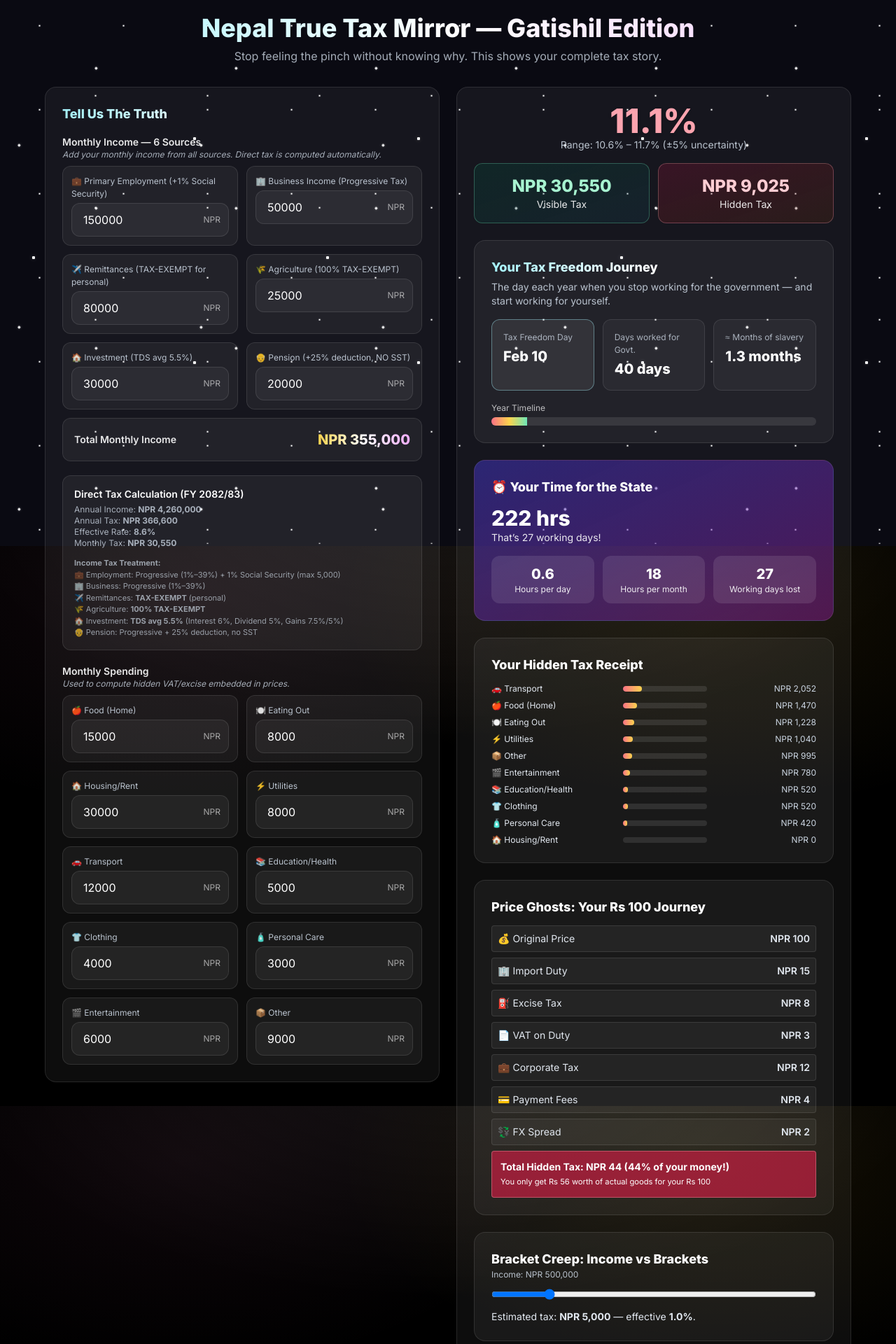
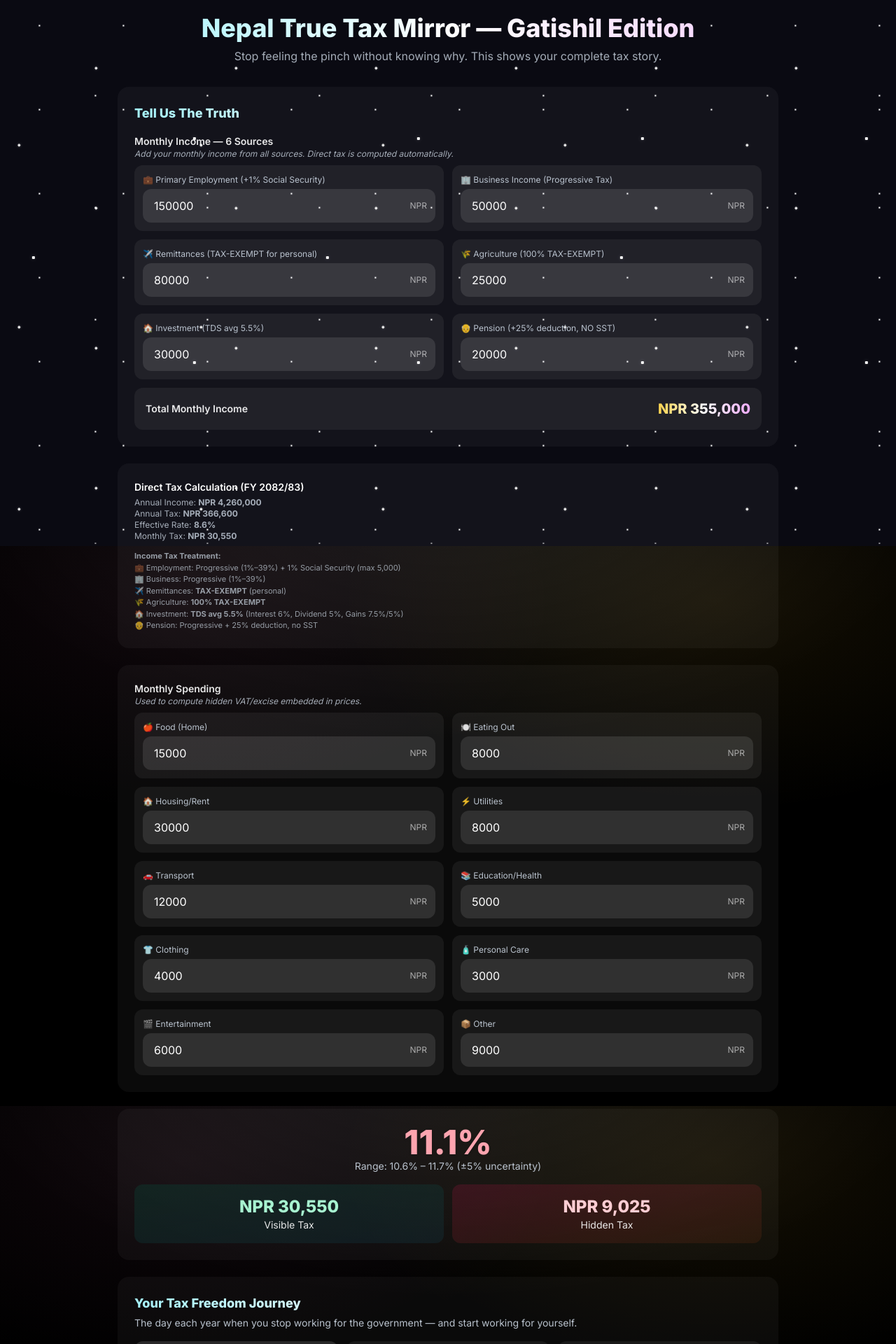
Before and after one commit to Zenslim/Gatishil, a Next.js app: page /tax/calculator in a window 1280 px wide. Shown: the part 20-1940 px from the top of the page at 70% size. Built offline with nearby package versions, Linux system fonts and the light colour scheme.

Commit message:
Update Chrome.tsx

```diff
--- a/app/tax/calculator/Chrome.tsx
+++ b/app/tax/calculator/Chrome.tsx
@@ -74,15 +74,14 @@ const EXCISE = {
 const UNCERTAINTY = 0.05 as const;
 
 const LIFETIME = {
-  currentAge: 30, // mirror assumes ~30
+  currentAge: 30,
   retireAge: 60,
   daysInYear: 365,
   workingHoursPerYear: 2000,
-  luxuryCarPrice: 3_500_000, // 35 lakhs
+  luxuryCarPrice: 3_500_000,
 };
 
-/** ───────────────── data model (mirror categories) ───────────────── **/
-// Income sources (monthly)
+/** ───────────────── data model ───────────────── **/
 const INCOME_SOURCES = [
   { key: 'employment', label: '💼 Primary Employment (+1% Social Security)' },
   { key: 'business', label: '🏢 Business Income (Progressive Tax)' },
@@ -93,7 +92,6 @@ const INCOME_SOURCES = [
 ] as const;
 type IncomeKey = (typeof INCOME_SOURCES)[number]['key'];
 
-// Spending (monthly)
 const CATEGORIES = [
   { key: 'foodHome', label: '🍎 Food (Home)' },
   { key: 'eatingOut', label: '🍽️ Eating Out' },
@@ -118,25 +116,21 @@ function toCrore(npr: number) {
   return crore >= 10 ? crore.toFixed(1) : crore.toFixed(2);
 }
 
-/** Progressive tax table (mirror FY 2082/83) */
 function progressiveTax(annual: number) {
   let tax = 0;
-  if (annual <= 500_000) {
-    tax = annual * 0.01;
-  } else if (annual <= 700_000) {
-    tax = 500_000 * 0.01 + (annual - 500_000) * 0.10;
-  } else if (annual <= 1_000_000) {
-    tax = 500_000 * 0.01 + 200_000 * 0.10 + (annual - 700_000) * 0.20;
-  } else if (annual <= 2_000_000) {
+  if (annual <= 500_000) tax = annual * 0.01;
+  else if (annual <= 700_000) tax = 500_000 * 0.01 + (annual - 500_000) * 0.10;
+  else if (annual <= 1_000_000) tax = 500_000 * 0.01 + 200_000 * 0.10 + (annual - 700_000) * 0.20;
+  else if (annual <= 2_000_000)
     tax = 500_000 * 0.01 + 200_000 * 0.10 + 300_000 * 0.20 + (annual - 1_000_000) * 0.30;
-  } else if (annual <= 5_000_000) {
+  else if (annual <= 5_000_000)
     tax =
       500_000 * 0.01 +
       200_000 * 0.10 +
       300_000 * 0.20 +
       1_000_000 * 0.30 +
       (annual - 2_000_000) * 0.36;
-  } else {
+  else
     tax =
       500_000 * 0.01 +
       200_000 * 0.10 +
@@ -144,46 +138,32 @@ function progressiveTax(annual: number) {
       1_000_000 * 0.30 +
       3_000_000 * 0.36 +
       (annual - 5_000_000) * 0.39;
-  }
   return tax;
 }
 
-/** Mirror: full direct-tax calculator by income category */
 function directTaxAnnualByCategory(monthly: Record<IncomeKey, number>) {
   let total = 0;
 
-  // 1) Employment → progressive + 1% SST (cap NPR 5,000)
   const employmentA = (monthly.employment || 0) * 12;
   if (employmentA > 0) {
     total += progressiveTax(employmentA);
     total += Math.min(employmentA * 0.01, 5000);
   }
 
-  // 2) Business → progressive only
   const businessA = (monthly.business || 0) * 12;
-  if (businessA > 0) {
-    total += progressiveTax(businessA);
-  }
+  if (businessA > 0) total += progressiveTax(businessA);
 
-  // 3) Remittances → TAX EXEMPT (personal) — no addition
-
-  // 4) Agriculture → 100% EXEMPT — no addition
-
-  // 5) Investment → TDS average 5.5%
   const investA = (monthly.investment || 0) * 12;
   if (investA > 0) total += investA * 0.055;
 
-  // 6) Other (Pension) → 25% deduction, then progressive; NO SST
   const pensionA = (monthly.otherIncome || 0) * 12;
   if (pensionA > 0) {
     const net = pensionA * 0.75;
     total += progressiveTax(net);
   }
-
   return total; // annual
 }
 
-/** Hidden/indirect tax monthly */
 function hiddenTaxMonthly(spend: Record<CatKey, number>) {
   let sum = 0;
   const breakdown: Record<CatKey, { amount: number; pctOfIncome: number }> = {} as any;
@@ -194,12 +174,12 @@ function hiddenTaxMonthly(spend: Record<CatKey, number>) {
     const exc = amt * (EXCISE as any)[key] ? amt * (EXCISE as any)[key] : 0;
     const total = vat + exc;
     sum += total;
-    breakdown[key] = { amount: total, pctOfIncome: 0 }; // filled later with income
+    breakdown[key] = { amount: total, pctOfIncome: 0 };
   }
   return { sum, breakdown };
 }
 
-/** ───────────────── UI controls ───────────────── **/
+/** ───────────────── UI controls (borderless) ───────────────── **/
 function NumberInput({
   value,
   onChange,
@@ -215,7 +195,7 @@ function NumberInput({
     <div className="relative">
       <input
         inputMode="numeric"
-        className="w-full rounded-xl bg-white/5 border border-white/10 focus:border-white/20 outline-none px-4 h-12 text-white placeholder-white/40"
+        className="w-full rounded-xl bg-white/10 focus:bg-white/[0.12] outline-none px-4 h-12 text-white placeholder-white/40"
         placeholder={placeholder || '0'}
         value={value || ''}
         onChange={(e) => onChange(Number(e.target.value || 0))}
@@ -239,7 +219,7 @@ function Field({
   onChange: (v: number) => void;
 }) {
   return (
-    <div className="rounded-xl bg-white/5 border border-white/10 p-3">
+    <div className="rounded-xl bg-white/[0.06] p-3">
       <div className="text-[12px] text-slate-300/90 mb-1">{label}</div>
       <NumberInput value={value} onChange={onChange} right={suffix || ''} />
     </div>
@@ -248,7 +228,11 @@ function Field({
 
 function Stat({ title, value, highlight = false }: { title: string; value: string; highlight?: boolean }) {
   return (
-    <div className={`rounded-xl p-4 border ${highlight ? 'border-cyan-200/40 bg-white/[0.08]' : 'border-white/10 bg-white/[0.04]'}`}>
+    <div
+      className={`rounded-xl p-4 ${
+        highlight ? 'bg-white/[0.12]' : 'bg-white/[0.06]'
+      }`}
+    >
       <div className="text-[12px] text-slate-300/80 mb-1">{title}</div>
       <div className="text-xl font-extrabold text-white">{value}</div>
     </div>
@@ -319,7 +303,7 @@ export default function Chrome() {
   const overspend = Math.max(0, Object.values(spend).reduce((s, v) => s + v, 0) - monthlyIncome);
   const overspendPct = monthlyIncome ? (overspend / monthlyIncome) * 100 : 0;
 
-  /** Tax Freedom Day (mirror method) */
+  /** Tax Freedom Day */
   const taxShare = monthlyIncome ? monthlyTotalTax / monthlyIncome : 0;
   const govDays = Math.max(0, Math.floor(LIFETIME.daysInYear * taxShare));
   const govMonths = +(govDays / 30).toFixed(1);
@@ -331,13 +315,13 @@ export default function Chrome() {
     return `${m} ${dt.getDate()}`;
   }, [govDays]);
 
-  /** Life Hours (mirror) */
+  /** Life Hours */
   const hoursForTaxes = Math.floor(LIFETIME.workingHoursPerYear * (effectiveRatePct / 100));
   const hoursPerDay = (hoursForTaxes / 365).toFixed(1);
   const hoursPerMonth = Math.floor(hoursForTaxes / 12);
   const workingDaysLost = Math.floor(hoursForTaxes / 8);
 
-  /** Lifetime Tax Burden (mirror) */
+  /** Lifetime Tax Burden */
   const yearsLeft = LIFETIME.retireAge - LIFETIME.currentAge;
   const annualTotalTax = monthlyTotalTax * 12;
   const lifetimeTax = Math.max(0, annualTotalTax * yearsLeft);
@@ -345,11 +329,11 @@ export default function Chrome() {
   const yearsWorkingForGov = yearsLeft * (effectiveRatePct / 100);
   const carsLost = Math.floor(lifetimeTax / LIFETIME.luxuryCarPrice);
 
-  /** Bracket creep quick calc (mirror slab) */
+  /** Bracket creep quick calc */
   const bracketTax = progressiveTax(bracketIncome);
   const bracketRate = (bracketTax / Math.max(1, bracketIncome)) * 100;
 
-  /** Cart scanner (mirror simple parse @ 25% hidden tax estimate) */
+  /** Cart scanner (≈25% hidden) */
   const cart = useMemo(() => {
     const items = cartText.split(/[,;\n]/).map((s) => s.trim()).filter(Boolean);
     let total = 0;
@@ -365,7 +349,7 @@ export default function Chrome() {
     return { total, hidden };
   }, [cartText]);
 
-  /** Friction dial impact */
+  /** Friction dial text */
   const frictionImpact = (() => {
     const f = friction;
     if (f <= 5) return { text: `Low friction! Only ${f}% leakage — money mostly reaches purpose.`, color: '#4ade80' };
@@ -390,7 +374,7 @@ export default function Chrome() {
     <main className="relative">
       <Starfield />
       <section className="relative z-10">
-        <div className="max-w-7xl mx-auto px-4 sm:px-6 lg:px-16 py-10">
+        <div className="max-w-3xl md:max-w-4xl lg:max-w-5xl mx-auto px-4 sm:px-6 lg:px-10 py-10">
           {/* header */}
           <div className="text-center">
             <h1 className="text-3xl sm:text-4xl font-extrabold bg-clip-text text-transparent bg-gradient-to-r from-cyan-200 via-white to-fuchsia-200">
@@ -401,15 +385,13 @@ export default function Chrome() {
             </p>
           </div>
 
-          <div className="mt-8 grid grid-cols-1 lg:grid-cols-2 gap-6 items-start">
-            {/* left: inputs */}
-            <div className="sticky top-4">
-              <div className="rounded-2xl border border-white/10 bg-white/5 p-6">
-                <h2 className="text-lg font-extrabold bg-clip-text text-transparent bg-gradient-to-r from-cyan-200 via-white to-fuchsia-200 flex items-center gap-2">
-                  <span>Tell Us The Truth</span>
+          {/* ─── single-scroll container ─── */}
+          <div className="mt-8 space-y-6">
+            {/* Inputs: Income */}
+            <div className="rounded-2xl bg-white/[0.04] p-6">
+              <h2 className="text-lg font-extrabold bg-clip-text text-transparent bg-gradient-to-r from-cyan-200 via-white to-fuchsia-200">
+                Tell Us The Truth
               </h2>
-
-                {/* income grid */}
               <div className="mt-4">
                 <div className="text-sm text-white/90 font-semibold">Monthly Income — 6 Sources</div>
                 <p className="text-xs text-slate-300/80 italic mb-2">
@@ -417,7 +399,7 @@ export default function Chrome() {
                 </p>
                 <div className="grid grid-cols-1 sm:grid-cols-2 gap-3">
                   {INCOME_SOURCES.map(({ key, label }) => (
-                      <div key={key} className="rounded-xl bg-white/5 border border-white/10 hover:border-white/20 transition p-3">
+                    <div key={key} className="rounded-xl bg-white/[0.06] p-3">
                       <div className="text-[12px] text-slate-300/90 mb-1">{label}</div>
                       <NumberInput
                         value={incomeMap[key]}
@@ -428,16 +410,17 @@ export default function Chrome() {
                     </div>
                   ))}
                 </div>
-                  <div className="rounded-xl border border-white/10 bg-white/5 p-4 flex items-center justify-between mt-3">
+                <div className="rounded-xl bg-white/[0.06] p-4 flex items-center justify-between mt-3">
                   <div className="text-sm text-white/90 font-semibold">Total Monthly Income</div>
                   <div className="text-xl font-extrabold bg-clip-text text-transparent bg-gradient-to-r from-amber-300 via-white to-fuchsia-300">
                     NPR {formatRs(monthlyIncome)}
                   </div>
                 </div>
               </div>
+            </div>
 
-                {/* direct tax card */}
-                <div className="mt-5 rounded-xl border border-white/10 bg-white/5 p-4">
+            {/* Direct tax summary */}
+            <div className="rounded-2xl bg-white/[0.04] p-6">
               <div className="text-sm font-semibold">Direct Tax Calculation (FY 2082/83)</div>
               <div className="text-xs text-slate-300/80 mt-1">
                 Annual Income: <b>NPR {formatRs(annualIncome)}</b><br />
@@ -456,15 +439,15 @@ export default function Chrome() {
               </div>
             </div>
 
-                {/* spending grid */}
-                <div className="mt-5">
+            {/* Spending */}
+            <div className="rounded-2xl bg-white/[0.04] p-6">
               <div className="text-sm text-white/90 font-semibold">Monthly Spending</div>
               <p className="text-xs text-slate-300/80 italic mb-2">
                 Used to compute hidden VAT/excise embedded in prices.
               </p>
               <div className="grid grid-cols-1 sm:grid-cols-2 gap-3">
                 {CATEGORIES.map(({ key, label }) => (
-                      <div key={key} className="rounded-xl bg-white/5 border border-white/10 hover:border-white/20 transition p-3">
+                  <div key={key} className="rounded-xl bg-white/[0.06] p-3">
                     <div className="text-[12px] text-slate-300/90 mb-1">{label}</div>
                     <NumberInput
                       value={spend[key]}
@@ -476,35 +459,29 @@ export default function Chrome() {
                 ))}
               </div>
             </div>
-              </div>
-            </div>
 
-            {/* right: results */}
-            <div className="rounded-2xl border border-white/10 bg-white/5 p-6">
-              {/* headline numbers */}
-              <div className="text-center">
+            {/* Headline numbers */}
+            <div className="rounded-2xl bg-white/[0.04] p-6 text-center">
               <div className="text-5xl font-extrabold text-rose-300 drop-shadow">
                 {effectiveRatePct.toFixed(1)}%
               </div>
               <div className="text-slate-300/90 text-sm">
                 Range: {lowEstimate.toFixed(1)}% – {highEstimate.toFixed(1)}% (±5% uncertainty)
               </div>
-              </div>
 
               <div className="mt-4 grid grid-cols-1 sm:grid-cols-2 gap-3">
-                <div className="rounded-xl p-4 text-center border border-emerald-300/30 bg-gradient-to-br from-emerald-900/30 to-cyan-900/20">
+                <div className="rounded-xl p-4 text-center bg-gradient-to-br from-emerald-900/30 to-cyan-900/20">
                   <div className="text-2xl font-extrabold text-emerald-200">NPR {formatRs(monthlyDirectTax)}</div>
                   <div className="text-white/90 text-sm">Visible Tax</div>
                 </div>
-                <div className="rounded-xl p-4 text-center border border-rose-300/30 bg-gradient-to-br from-rose-900/30 to-amber-900/20">
+                <div className="rounded-xl p-4 text-center bg-gradient-to-br from-rose-900/30 to-amber-900/20">
                   <div className="text-2xl font-extrabold text-rose-200">NPR {formatRs(monthlyHiddenTax)}</div>
                   <div className="text-white/90 text-sm">Hidden Tax</div>
                 </div>
               </div>
 
-              {/* overspend warning */}
               {overspend > 0 && (
-                <div className="mt-4 rounded-xl p-4 border border-rose-300/30 bg-gradient-to-r from-rose-600/60 to-amber-600/40 text-white animate-pulse">
+                <div className="mt-4 rounded-xl p-4 bg-gradient-to-r from-rose-600/60 to-amber-600/40 text-white animate-pulse">
                   <div className="font-semibold">Budget Alert: Spending Exceeds Income</div>
                   <div className="text-sm opacity-90">
                     Your monthly spending exceeds income by <b>NPR {formatRs(overspend)}</b> ({overspendPct.toFixed(1)}%).
@@ -512,9 +489,10 @@ export default function Chrome() {
                   </div>
                 </div>
               )}
+            </div>
 
-              {/* Tax Freedom Day */}
-              <div id="freedom" className="mt-6 rounded-2xl border border-white/10 bg-white/5 p-6">
+            {/* Tax Freedom Journey */}
+            <div className="rounded-2xl bg-white/[0.04] p-6">
               <h3 className="text-lg font-extrabold bg-clip-text text-transparent bg-gradient-to-r from-cyan-200 via-white to-fuchsia-200">
                 Your Tax Freedom Journey
               </h3>
@@ -541,8 +519,8 @@ export default function Chrome() {
               </div>
             </div>
 
-              {/* Life Hours Meter */}
-              <div className="mt-6 rounded-2xl border border-white/10 bg-gradient-to-br from-indigo-700/50 to-fuchsia-700/40 p-6 text-white">
+            {/* Life Hours */}
+            <div className="rounded-2xl bg-gradient-to-br from-indigo-700/50 to-fuchsia-700/40 p-6 text-white">
               <h3 className="text-lg font-extrabold">⏰ Your Time for the State</h3>
               <div className="mt-3 text-3xl font-extrabold">{formatRs(hoursForTaxes)} hrs</div>
               <div className="text-sm opacity-90">That’s {workingDaysLost} working days!</div>
@@ -563,7 +541,7 @@ export default function Chrome() {
             </div>
 
             {/* Hidden tax heatmap */}
-              <div className="mt-6 rounded-2xl border border-white/10 bg-white/5 p-6">
+            <div className="rounded-2xl bg-white/[0.04] p-6">
               <h3 className="text-lg font-extrabold text-white">Your Hidden Tax Receipt</h3>
               <div className="mt-3 space-y-2">
                 {Object.entries(breakdown)
@@ -572,7 +550,9 @@ export default function Chrome() {
                     const pct = monthlyHiddenTax > 0 ? (data.amount / monthlyHiddenTax) * 100 : 0;
                     return (
                       <div key={key} className="flex items-center gap-3">
-                          <div className="w-44 text-xs text-slate-200">{CATEGORIES.find((c) => c.key === (key as CatKey))?.label}</div>
+                        <div className="w-44 text-xs text-slate-200">
+                          {CATEGORIES.find((c) => c.key === (key as CatKey))?.label}
+                        </div>
                         <div className="flex-1 h-2 rounded bg-white/10 overflow-hidden">
                           <div
                             className="h-full rounded bg-gradient-to-r from-rose-400 to-amber-300"
@@ -588,8 +568,8 @@ export default function Chrome() {
               </div>
             </div>
 
-              {/* Price Ghosts (static mirror story) */}
-              <div className="mt-6 rounded-2xl border border-white/10 bg-white/5 p-6">
+            {/* Price Ghosts */}
+            <div className="rounded-2xl bg-white/[0.04] p-6">
               <h3 className="text-lg font-extrabold text-white">Price Ghosts: Your Rs 100 Journey</h3>
               <div className="mt-3 space-y-2 text-sm text-slate-200">
                 {[
@@ -601,12 +581,12 @@ export default function Chrome() {
                   ['💳 Payment Fees', 4],
                   ['💱 FX Spread', 2],
                 ].map(([label, amt]) => (
-                    <div key={label as string} className="flex items-center justify-between rounded bg-white/5 border border-white/10 p-2">
+                  <div key={label as string} className="flex items-center justify-between rounded bg-white/5 p-2">
                     <span>{label as string}</span>
                     <span className="font-semibold">NPR {amt as number}</span>
                   </div>
                 ))}
-                  <div className="rounded bg-rose-600/60 p-3 text-white border border-rose-300/40">
+                <div className="rounded bg-rose-600/60 p-3 text-white">
                   <b>Total Hidden Tax: NPR 44 (44% of your money!)</b><br />
                   <small>You only get Rs 56 worth of actual goods for your Rs 100</small>
                 </div>
@@ -614,7 +594,7 @@ export default function Chrome() {
             </div>
 
             {/* Bracket Creep */}
-              <div className="mt-6 rounded-2xl border border-white/10 bg-white/5 p-6">
+            <div className="rounded-2xl bg-white/[0.04] p-6">
               <h3 className="text-lg font-extrabold text-white">Bracket Creep: Income vs Brackets</h3>
               <div className="text-xs text-slate-300/90">Income: NPR {formatRs(bracketIncome)}</div>
               <input
@@ -632,25 +612,27 @@ export default function Chrome() {
             </div>
 
             {/* Cart Scanner */}
-              <div className="mt-6 rounded-2xl border border-white/10 bg-gradient-to-br from-cyan-700/40 to-emerald-700/40 p-6">
+            <div className="rounded-2xl bg-gradient-to-br from-cyan-700/40 to-emerald-700/40 p-6">
               <h3 className="text-lg font-extrabold text-white">Your Cart, Your Truth</h3>
               <p className="text-xs text-white/80">Enter a quick shopping list (e.g., “1kg rice 80, 2L milk 120, recharge 100”)</p>
               <textarea
-                  className="w-full h-28 mt-2 rounded-xl bg-white/10 border border-white/20 p-3 text-sm text-white placeholder-white/50"
+                className="w-full h-28 mt-2 rounded-xl bg-white/10 p-3 text-sm text-white placeholder-white/50"
                 value={cartText}
                 onChange={(e) => setCartText(e.target.value)}
                 placeholder="1kg rice 80, 2L milk 120, 1kg chicken 400, phone recharge 100"
               />
               {cart.total > 0 && (
-                  <div className="mt-3 rounded bg-rose-600/60 p-3 text-white border border-rose-300/40 text-center">
+                <div className="mt-3 rounded bg-rose-600/60 p-3 text-white text-center">
                   <div className="text-2xl font-extrabold">{Math.round(cart.hidden)}</div>
-                    <div className="text-sm opacity-90">NPR in hidden taxes (≈25%) from cart total NPR {formatRs(cart.total)}</div>
+                  <div className="text-sm opacity-90">
+                    NPR in hidden taxes (≈25%) from cart total NPR {formatRs(cart.total)}
+                  </div>
                 </div>
               )}
             </div>
 
             {/* Compliance Cost */}
-              <div className="mt-6 rounded-2xl border border-white/10 bg-white/5 p-6">
+            <div className="rounded-2xl bg-white/[0.04] p-6">
               <h3 className="text-lg font-extrabold text-white">Compliance Cost: Your Paperwork Tax</h3>
               <div className="text-3xl font-extrabold text-white">
                 35 hrs <span className="text-sm font-semibold opacity-80">/ year</span>
@@ -672,7 +654,7 @@ export default function Chrome() {
             </div>
 
             {/* Friction Dial */}
-              <div className="mt-6 rounded-2xl border border-white/10 bg-white/5 p-6">
+            <div className="rounded-2xl bg-white/[0.04] p-6">
               <h3 className="text-lg font-extrabold text-white">Corruption Friction: What Gets Lost</h3>
               <div className="flex items-center gap-4">
                 <input
@@ -692,7 +674,7 @@ export default function Chrome() {
             </div>
 
             {/* One Rupee, Five Hands */}
-              <div className="mt-6 rounded-2xl border border-white/10 bg-white/5 p-6">
+            <div className="rounded-2xl bg-white/[0.04] p-6">
               <h3 className="text-lg font-extrabold text-white">One Rupee, Five Hands: The Journey</h3>
               <div className="mt-3 grid grid-cols-2 sm:grid-cols-5 gap-3 text-center text-slate-200">
                 {[
@@ -708,7 +690,7 @@ export default function Chrome() {
                   </div>
                 ))}
               </div>
-                <div className="mt-3 rounded bg-rose-600/60 p-3 text-white border border-rose-300/40 text-center">
+              <div className="mt-3 rounded bg-rose-600/60 p-3 text-white text-center">
                 <div className="text-2xl font-extrabold">NPR 45</div>
                 <div className="text-sm opacity-90">From your original NPR 100, only NPR 45 reaches you!</div>
                 <div className="text-xs opacity-80">You lose 55% to the system before you even see your money</div>
@@ -716,13 +698,13 @@ export default function Chrome() {
             </div>
 
             {/* micro text */}
-              <div className="mt-6 rounded-xl bg-gradient-to-r from-amber-50/10 to-rose-50/10 border border-white/10 p-4">
+            <div className="rounded-xl bg-gradient-to-r from-amber-50/10 to-rose-50/10 p-4">
               <div className="text-sm font-semibold">If you feel prices more than pay slips…</div>
               <div className="text-slate-300/90 text-sm mt-1">{micro}</div>
             </div>
 
             {/* Lifetime Burden */}
-              <div className="mt-6 rounded-2xl border border-white/10 bg-gradient-to-br from-slate-800/60 to-slate-900/40 p-6 text-white">
+            <div className="rounded-2xl bg-gradient-to-br from-slate-800/60 to-slate-900/40 p-6 text-white">
               <h3 className="text-lg font-extrabold">Your Lifetime Tax Legacy</h3>
               <div className="grid grid-cols-1 sm:grid-cols-3 gap-3 mt-3">
                 <Stat title="Lifetime Taxes" value={`NPR ${toCrore(lifetimeTax)} Cr`} highlight />
@@ -753,13 +735,12 @@ export default function Chrome() {
                 Assumptions: age {LIFETIME.currentAge}→{LIFETIME.retireAge}, Rs {formatRs(LIFETIME.luxuryCarPrice)} per car.
               </p>
             </div>
-            </div>
-          </div>
 
             {/* footer */}
-          <footer className="relative z-10 py-10 text-sm text-slate-300 text-center">
+            <footer className="py-8 text-sm text-slate-300 text-center">
               Built with ❤️ by Gatishil — numbers match the Mirror, wrapped in our cosmic Gatishil style.
             </footer>
+          </div>
         </div>
       </section>
     </main>
```
Lines whose indentation alone changed are shown as unchanged.
